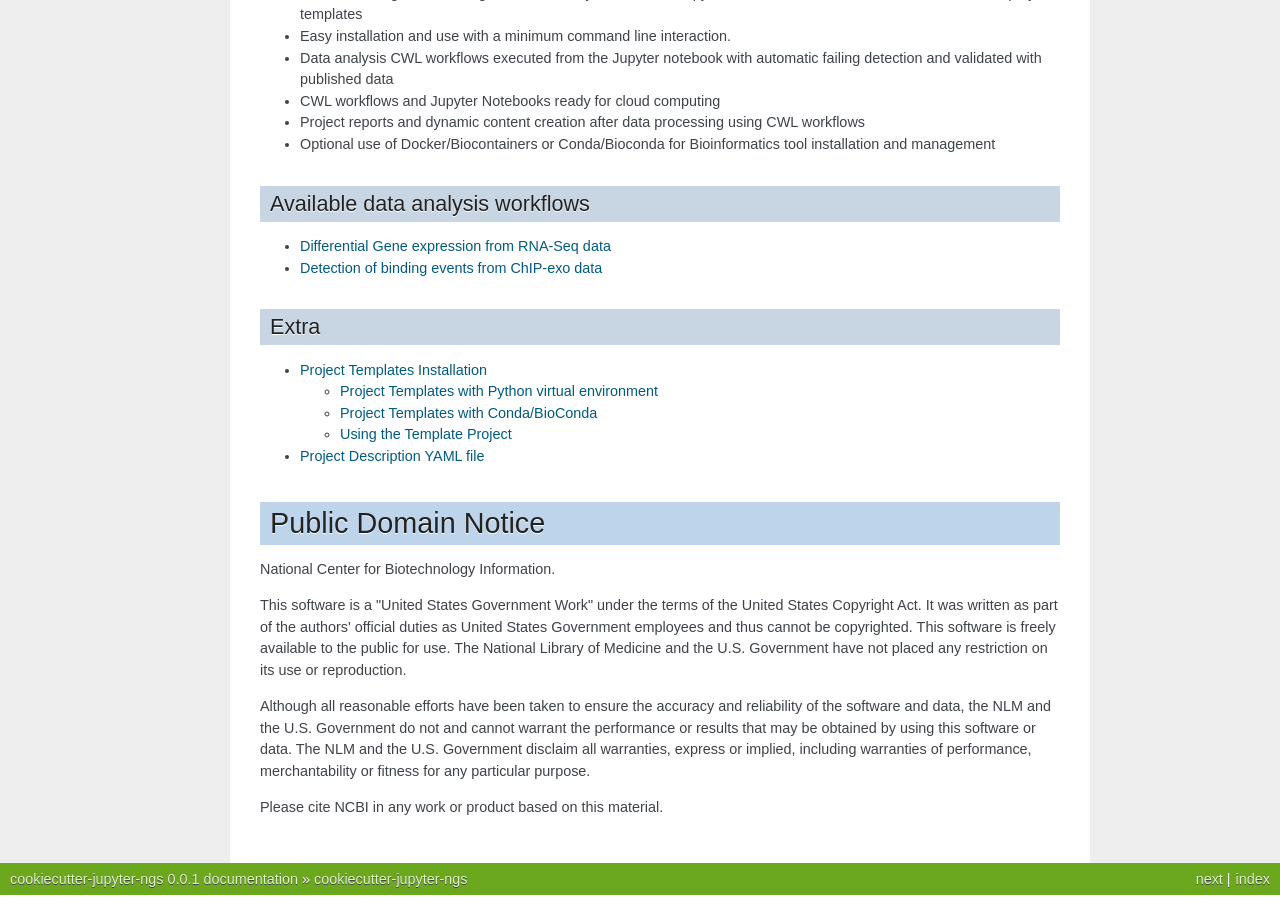
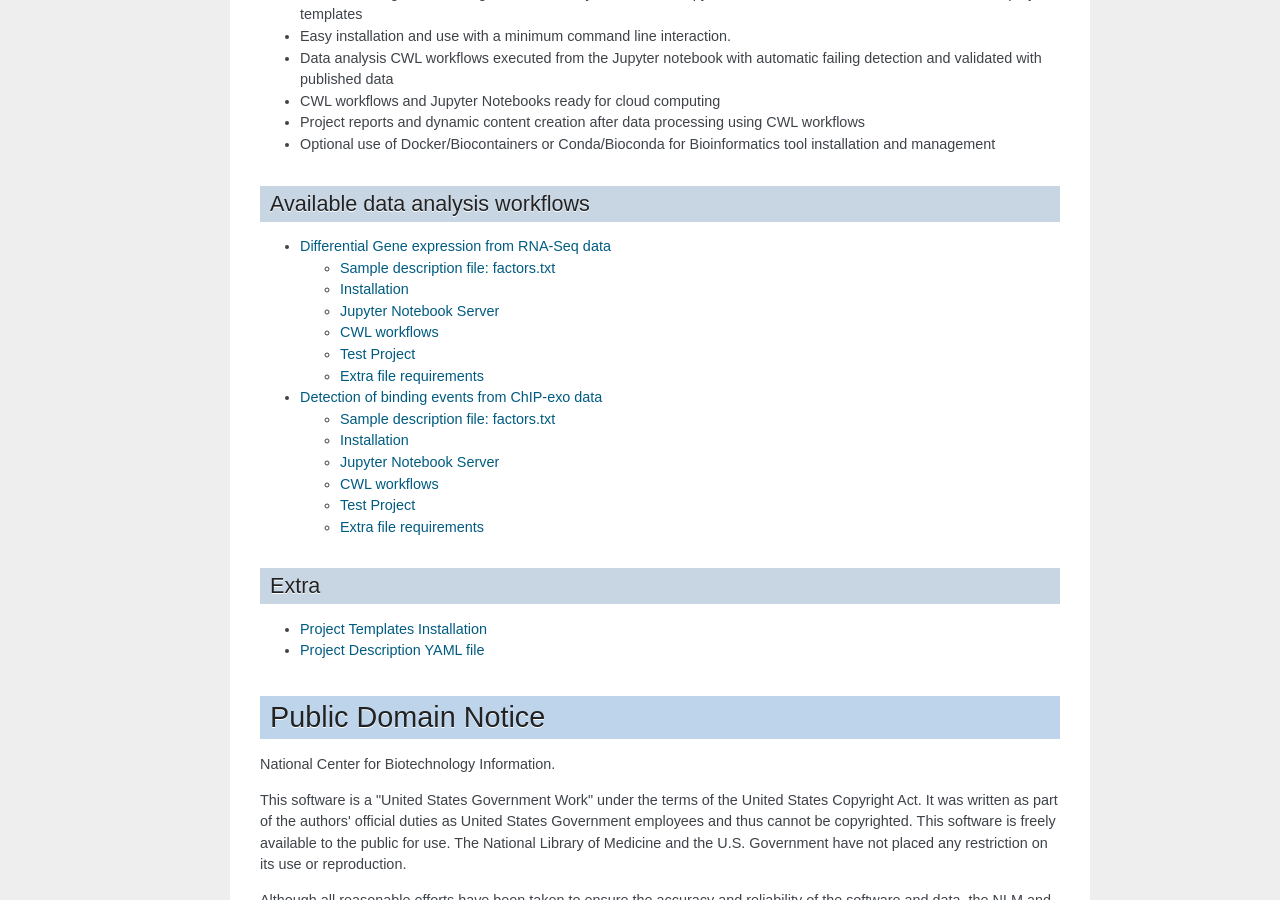
Before and after one commit to ncbi/pm4ngs, a Sphinx documentation site: the page built from docs/source/index.rst, in a window 1280 px wide and 900 px high, scrolled down 712 px. Built offline with Sphinx 7.4.7, drawn with Linux system fonts in a browser that asks for light colours; part of the change alters nothing that is shown.

```diff
--- a/docs/source/index.rst
+++ b/docs/source/index.rst
@@ -46,7 +46,7 @@ Available data analysis workflows
 ---------------------------------
 
 .. toctree::
-   :maxdepth: 1
+   :maxdepth: 2
 
    /workflows/diff_gene_exp_rnaseq
    /workflows/det_bind_chipexo
@@ -54,7 +54,7 @@ Available data analysis workflows
 Extra
 -----
 .. toctree::
-   :maxdepth: 2
+   :maxdepth: 1
 
    /envs/installation
    /extra/cookiecutter_json
```
